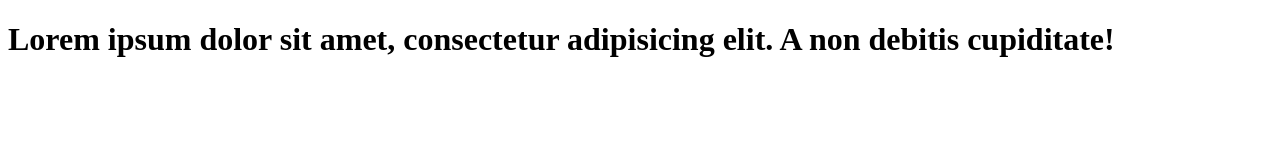
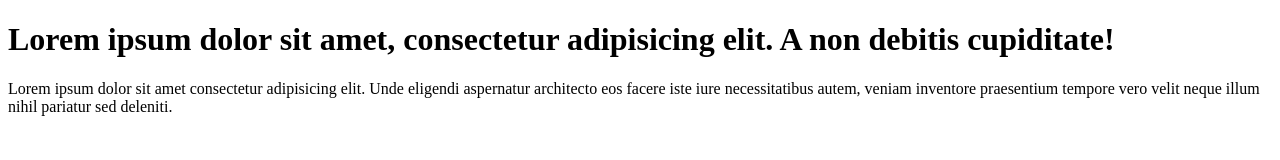
Before and after one commit to anmulwadgaurav-cyber/First_Repository, a plain HTML site: page index.html in a window 1280 px wide. Drawn offline with Linux system fonts and the light colour scheme.

Commit message:
add paragraph to code

```diff
--- a/index.html
+++ b/index.html
@@ -10,5 +10,6 @@
       Lorem ipsum dolor sit amet, consectetur adipisicing elit. A non debitis
       cupiditate!
     </h1>
+    <p>Lorem ipsum dolor sit amet consectetur adipisicing elit. Unde eligendi aspernatur architecto eos facere iste iure necessitatibus autem, veniam inventore praesentium tempore vero velit neque illum nihil pariatur sed deleniti.</p>
   </body>
 </html>
```
